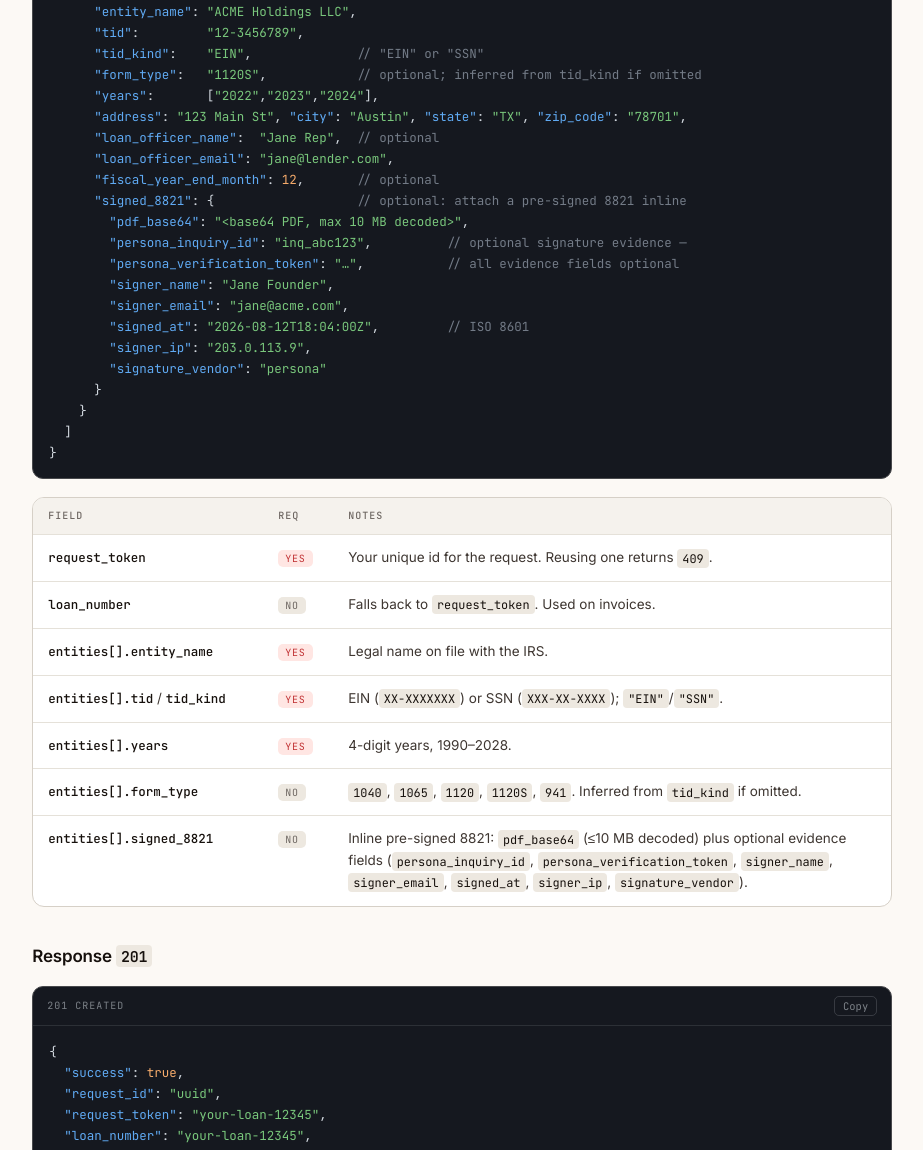
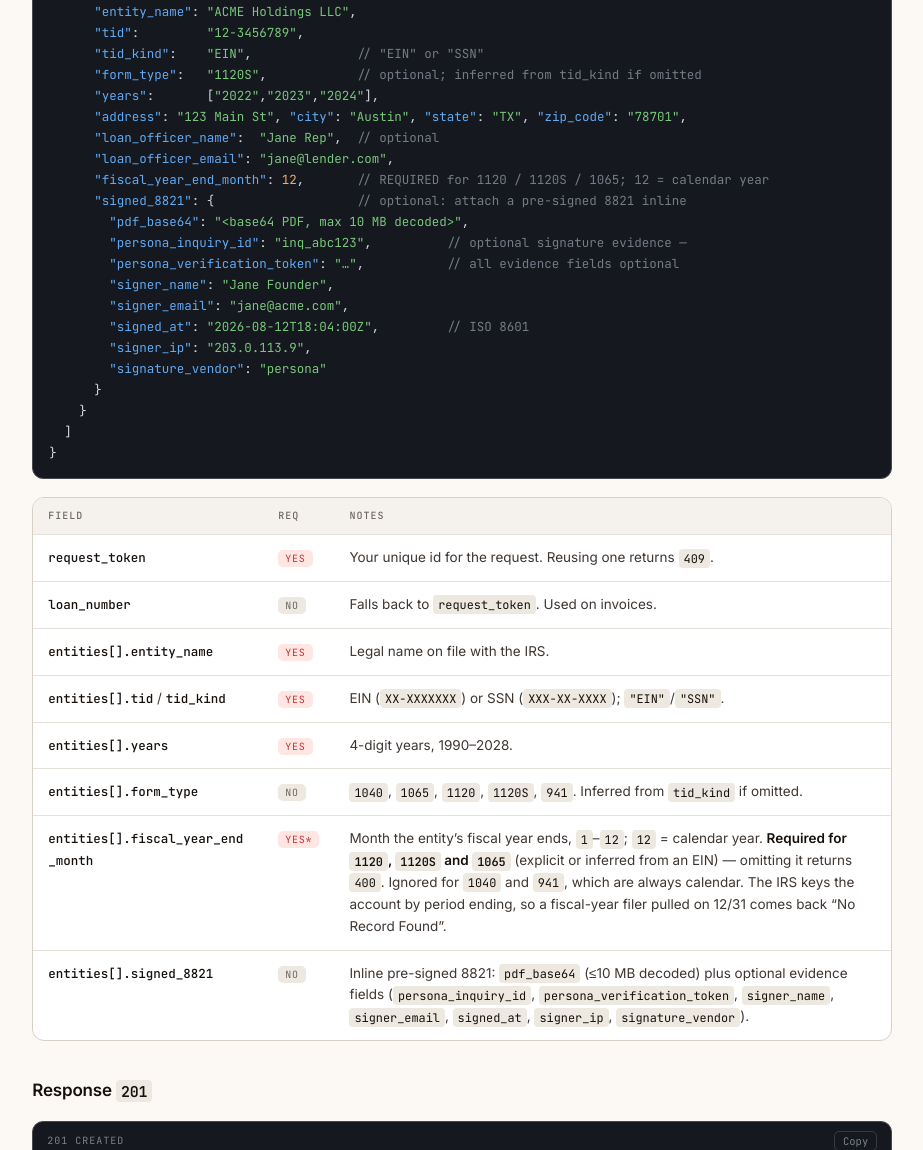
Before and after one commit to moderntax-products/moderntax-landing, a website: page docs/index.html in a window 1280 px wide. Shown: the part 2693-3843 px from the top of the page, without its empty margins (297-1220 px from the left). Drawn offline with Linux system fonts and the light colour scheme.

Commit message:
API docs: fiscal_year_end_month is required for 1120 / 1120S / 1065 (#12)
Portal now rejects business income orders that don't state the fiscal
year end (1–12, 12 = calendar). Documented in the field table and the
request example.

Co-authored-by: Claude Fable 5.1 <noreply@anthropic.com>

```diff
--- a/docs/index.html
+++ b/docs/index.html
@@ -359,7 +359,7 @@ Content-Type: application/json    <span class="cm"># or multipart/form-data wher
       <span class="ck">"address"</span>: <span class="cs">"123 Main St"</span>, <span class="ck">"city"</span>: <span class="cs">"Austin"</span>, <span class="ck">"state"</span>: <span class="cs">"TX"</span>, <span class="ck">"zip_code"</span>: <span class="cs">"78701"</span>,
       <span class="ck">"loan_officer_name"</span>:  <span class="cs">"Jane Rep"</span>,  <span class="cm">// optional</span>
       <span class="ck">"loan_officer_email"</span>: <span class="cs">"jane@lender.com"</span>,
-      <span class="ck">"fiscal_year_end_month"</span>: <span class="cn">12</span>,       <span class="cm">// optional</span>
+      <span class="ck">"fiscal_year_end_month"</span>: <span class="cn">12</span>,       <span class="cm">// REQUIRED for 1120 / 1120S / 1065; 12 = calendar year</span>
       <span class="ck">"signed_8821"</span>: {                   <span class="cm">// optional: attach a pre-signed 8821 inline</span>
         <span class="ck">"pdf_base64"</span>: <span class="cs">"&lt;base64 PDF, max 10 MB decoded&gt;"</span>,
         <span class="ck">"persona_inquiry_id"</span>: <span class="cs">"inq_abc123"</span>,          <span class="cm">// optional signature evidence —</span>
@@ -385,6 +385,7 @@ Content-Type: application/json    <span class="cm"># or multipart/form-data wher
             <tr><td><span class="fn">entities[].tid</span> / <span class="fn">tid_kind</span></td><td><span class="req-y">yes</span></td><td>EIN (<code>XX-XXXXXXX</code>) or SSN (<code>XXX-XX-XXXX</code>); <code>"EIN"</code>/<code>"SSN"</code>.</td></tr>
             <tr><td><span class="fn">entities[].years</span></td><td><span class="req-y">yes</span></td><td>4-digit years, 1990–2028.</td></tr>
             <tr><td><span class="fn">entities[].form_type</span></td><td><span class="req-n">no</span></td><td><code>1040</code>, <code>1065</code>, <code>1120</code>, <code>1120S</code>, <code>941</code>. Inferred from <code>tid_kind</code> if omitted.</td></tr>
+            <tr><td><span class="fn">entities[].fiscal_year_end_month</span></td><td><span class="req-y">yes*</span></td><td>Month the entity’s fiscal year ends, <code>1</code>–<code>12</code>; <code>12</code> = calendar year. <strong>Required for <code>1120</code>, <code>1120S</code> and <code>1065</code></strong> (explicit or inferred from an EIN) — omitting it returns <code>400</code>. Ignored for <code>1040</code> and <code>941</code>, which are always calendar. The IRS keys the account by period ending, so a fiscal-year filer pulled on 12/31 comes back &ldquo;No Record Found&rdquo;.</td></tr>
             <tr><td><span class="fn">entities[].signed_8821</span></td><td><span class="req-n">no</span></td><td>Inline pre-signed 8821: <code>pdf_base64</code> (≤10 MB decoded) plus optional evidence fields (<code>persona_inquiry_id</code>, <code>persona_verification_token</code>, <code>signer_name</code>, <code>signer_email</code>, <code>signed_at</code>, <code>signer_ip</code>, <code>signature_vendor</code>).</td></tr>
           </tbody>
         </table>
```
